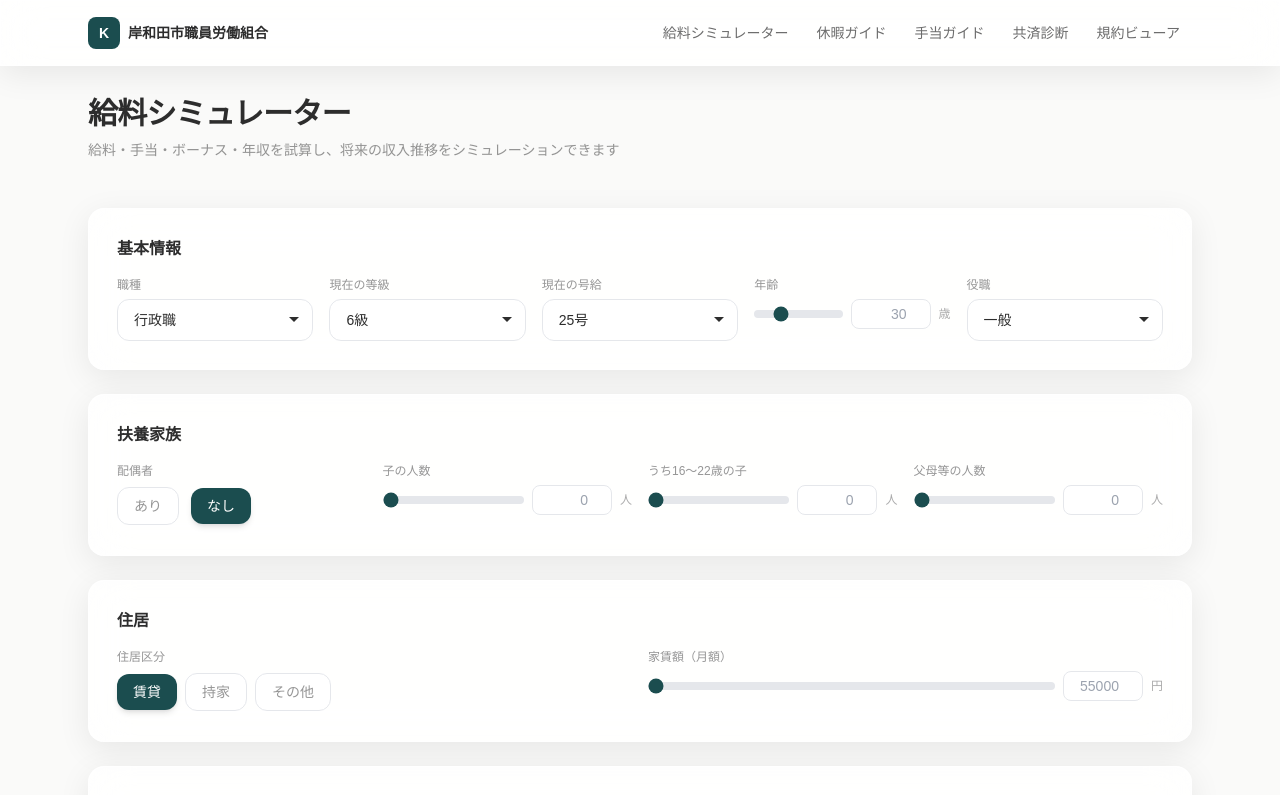
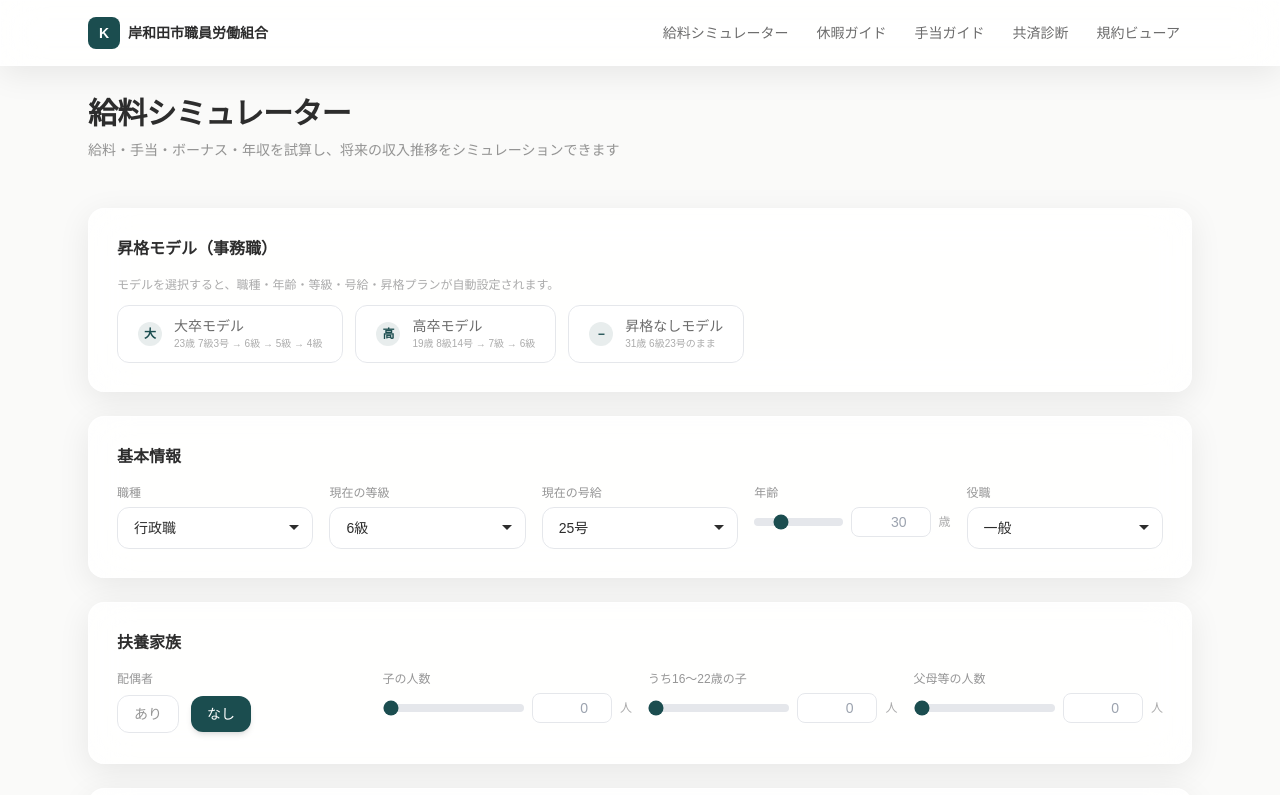
Before and after one commit to komedorobou/kumiaiin-techo-bessatsu, a Next.js app: page /salary in a window 1280 px wide. Shown: the top 795 px of the page. Built offline with nearby package versions, Linux system fonts and the light colour scheme.

Commit message:
Add promotion model presets (大卒/高卒/昇格なし) to salary simulator
- One-click auto-fill of age, grade, step, and promotion plans
- Based on official 事務職昇格モデル data

```diff
--- a/src/app/salary/page.tsx
+++ b/src/app/salary/page.tsx
@@ -266,6 +266,47 @@ export default function SalaryPage() {
   const [promotionPlans, setPromotionPlans] = useState<PromotionPlan[]>([]);
   const [nextPlanId, setNextPlanId] = useState(1);
 
+  // Promotion model preset
+  type PromotionModel = 'daigaku' | 'kousotsu' | 'nashi' | null;
+  const [activeModel, setActiveModel] = useState<PromotionModel>(null);
+
+  const applyPromotionModel = useCallback((model: PromotionModel) => {
+    if (model === activeModel) {
+      // Toggle off
+      setActiveModel(null);
+      return;
+    }
+    setActiveModel(model);
+    setTableId('gyosei');
+
+    if (model === 'daigaku') {
+      setAge(23);
+      setGrade(7);
+      setStep(3);
+      setPromotionPlans([
+        { id: 1, yearOffset: 8, targetGrade: 6 },
+        { id: 2, yearOffset: 15, targetGrade: 5 },
+        { id: 3, yearOffset: 19, targetGrade: 4 },
+      ]);
+      setNextPlanId(4);
+    } else if (model === 'kousotsu') {
+      setAge(19);
+      setGrade(8);
+      setStep(14);
+      setPromotionPlans([
+        { id: 1, yearOffset: 4, targetGrade: 7 },
+        { id: 2, yearOffset: 12, targetGrade: 6 },
+      ]);
+      setNextPlanId(3);
+    } else if (model === 'nashi') {
+      setAge(31);
+      setGrade(6);
+      setStep(23);
+      setPromotionPlans([]);
+      setNextPlanId(1);
+    }
+  }, [activeModel]);
+
   // Use R8 rules (R8 onwards = from 2026)
   const useR8 = true; // Current date is 2026
 
@@ -287,11 +328,13 @@ export default function SalaryPage() {
     setTableId(id);
     setGrade(1);
     setStep(1);
+    setActiveModel(null);
   };
 
   const handleGradeChange = (g: number) => {
     setGrade(g);
     setStep(1);
+    setActiveModel(null);
   };
 
   // ===================== Safe numeric values =====================
@@ -479,6 +522,51 @@ export default function SalaryPage() {
     >
       {/* ==================== INPUT SECTION ==================== */}
       <div className="space-y-6">
+        {/* 昇格モデルプリセット */}
+        <SectionCard title="昇格モデル（事務職）" className="animate-fade-in">
+          <p className="text-xs text-charcoal/40 mb-3">
+            モデルを選択すると、職種・年齢・等級・号給・昇格プランが自動設定されます。
+          </p>
+          <div className="flex flex-wrap gap-3">
+            {([
+              ['daigaku', '大卒モデル', '23歳 7級3号 → 6級 → 5級 → 4級'],
+              ['kousotsu', '高卒モデル', '19歳 8級14号 → 7級 → 6級'],
+              ['nashi', '昇格なしモデル', '31歳 6級23号のまま'],
+            ] as [PromotionModel, string, string][]).map(([key, label, desc]) => (
+              <button
+                key={key}
+                onClick={() => applyPromotionModel(key)}
+                className={`group relative flex items-center gap-3 px-5 py-3 rounded-xl text-sm font-medium transition-all duration-200 ${
+                  activeModel === key
+                    ? 'bg-accent text-white shadow-lg shadow-accent/20 scale-[1.02]'
+                    : 'bg-white/60 text-charcoal/70 border border-gray-200 hover:border-accent/40 hover:bg-white/80 hover:shadow-md'
+                }`}
+              >
+                <span className={`flex items-center justify-center w-6 h-6 rounded-full text-xs font-bold shrink-0 transition-colors ${
+                  activeModel === key
+                    ? 'bg-white/20 text-white'
+                    : 'bg-accent/10 text-accent'
+                }`}>
+                  {key === 'daigaku' ? '大' : key === 'kousotsu' ? '高' : '−'}
+                </span>
+                <span className="text-left">
+                  <span className="block leading-tight">{label}</span>
+                  <span className={`block text-[10px] mt-0.5 leading-tight ${
+                    activeModel === key ? 'text-white/70' : 'text-charcoal/40'
+                  }`}>
+                    {desc}
+                  </span>
+                </span>
+                {activeModel === key && (
+                  <svg width="16" height="16" viewBox="0 0 16 16" fill="none" stroke="currentColor" strokeWidth="2.5" className="ml-1 shrink-0">
+                    <path d="M3 8.5l3.5 3.5L13 4" />
+                  </svg>
+                )}
+              </button>
+            ))}
+          </div>
+        </SectionCard>
+
         {/* 基本情報 */}
         <SectionCard title="基本情報" className="animate-fade-in-delay-1">
           <div className="grid grid-cols-1 sm:grid-cols-2 lg:grid-cols-5 gap-4">
```
